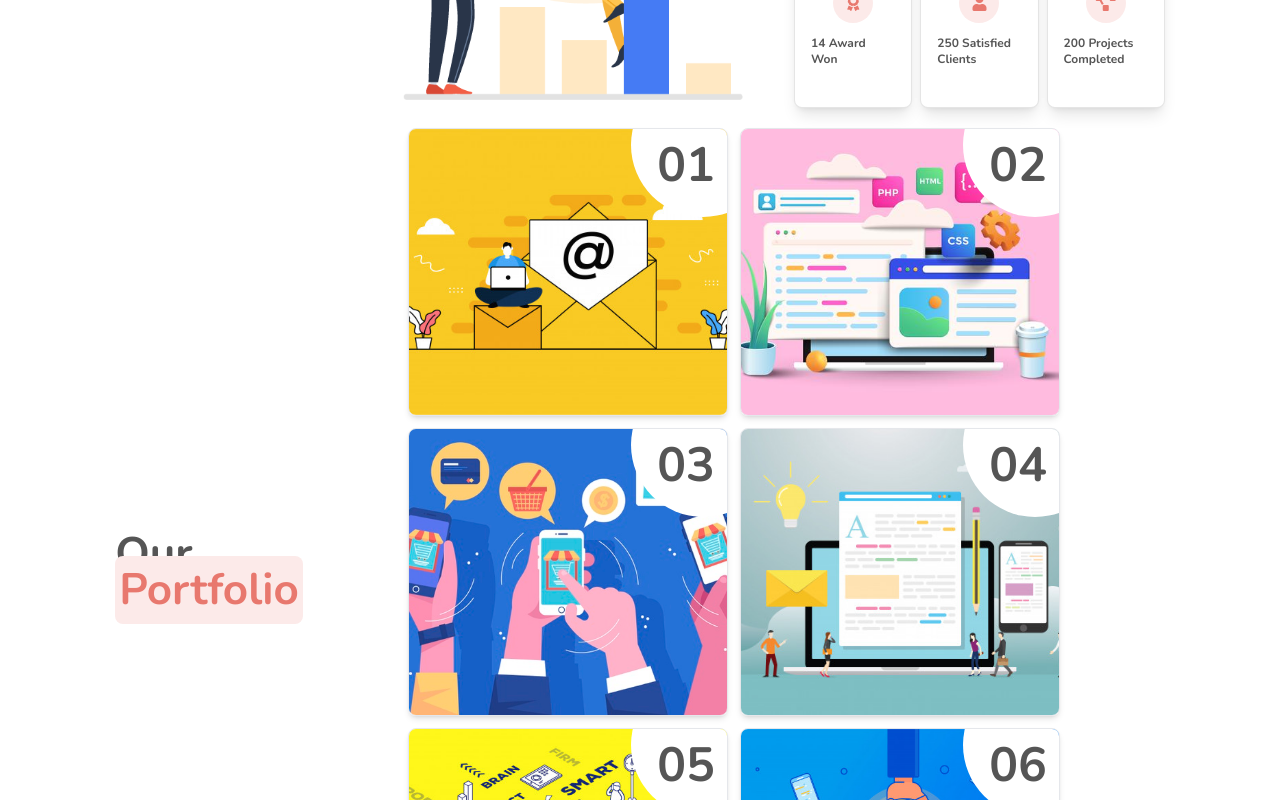
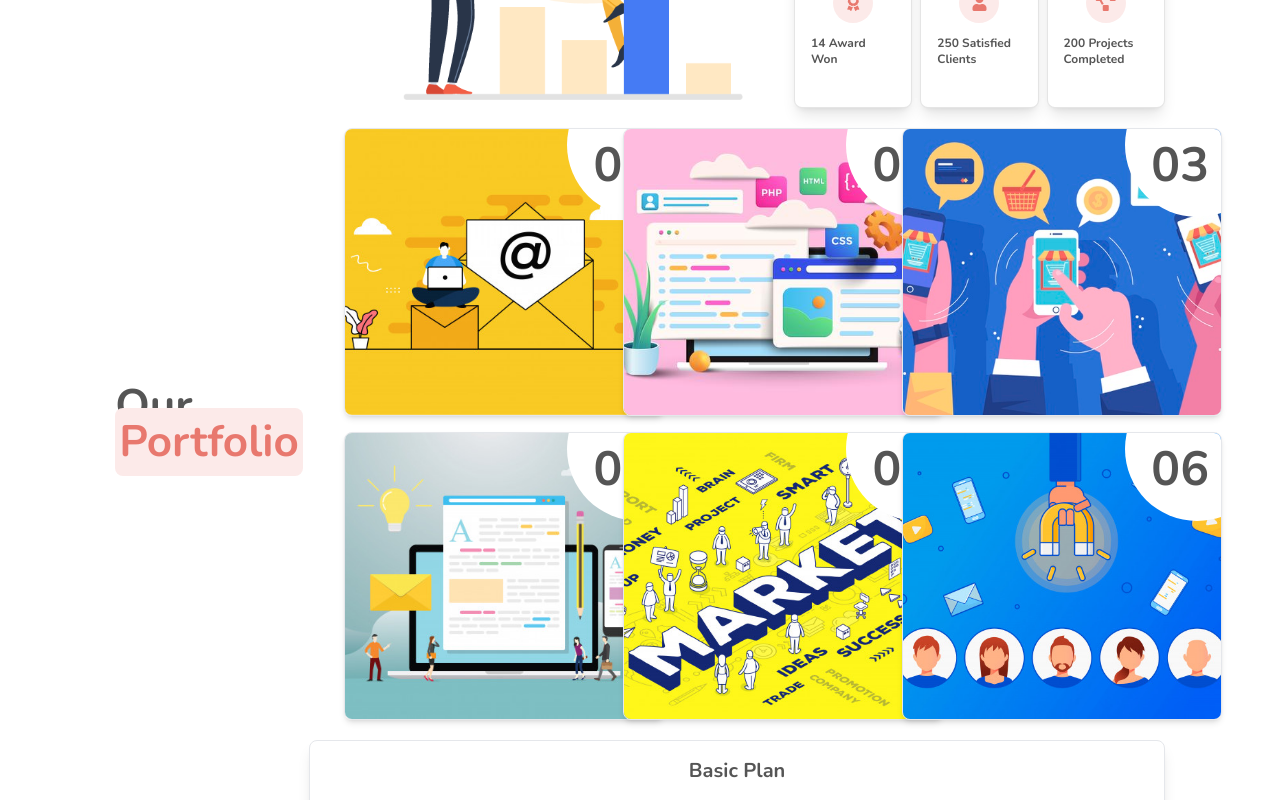
Before and after one commit to Kevin-AC/Marketo, a React (Vite) app: page / in a window 1280 px wide. Shown: the part 1760-2560 px from the top of the page. Built offline with nearby package versions, Linux system fonts and the light colour scheme.

Commit message:
Portfolio pc view

```diff
--- a/src/Pages/OurPortfolio.jsx
+++ b/src/Pages/OurPortfolio.jsx
@@ -5,7 +5,7 @@
   return (
     <section >
       <Title title='Our ' span='Portfolio' />
-      <div className='flex flex-col items-center justify-center lg:flex-row flex-wrap gap-3'>
+      <div className='grid sm:grid-cols-2 lg:grid-cols-3 gap-4 '>
         <CardPortfolio title='Web Design' paragraph='1st may,2021' number='01' img='port-img1' />
         <CardPortfolio title='Web Design' paragraph='1st may,2021' number='02' img='port-img2' />
         <CardPortfolio title='Web Design' paragraph='1st may,2021' number='03' img='port-img3' />
```
